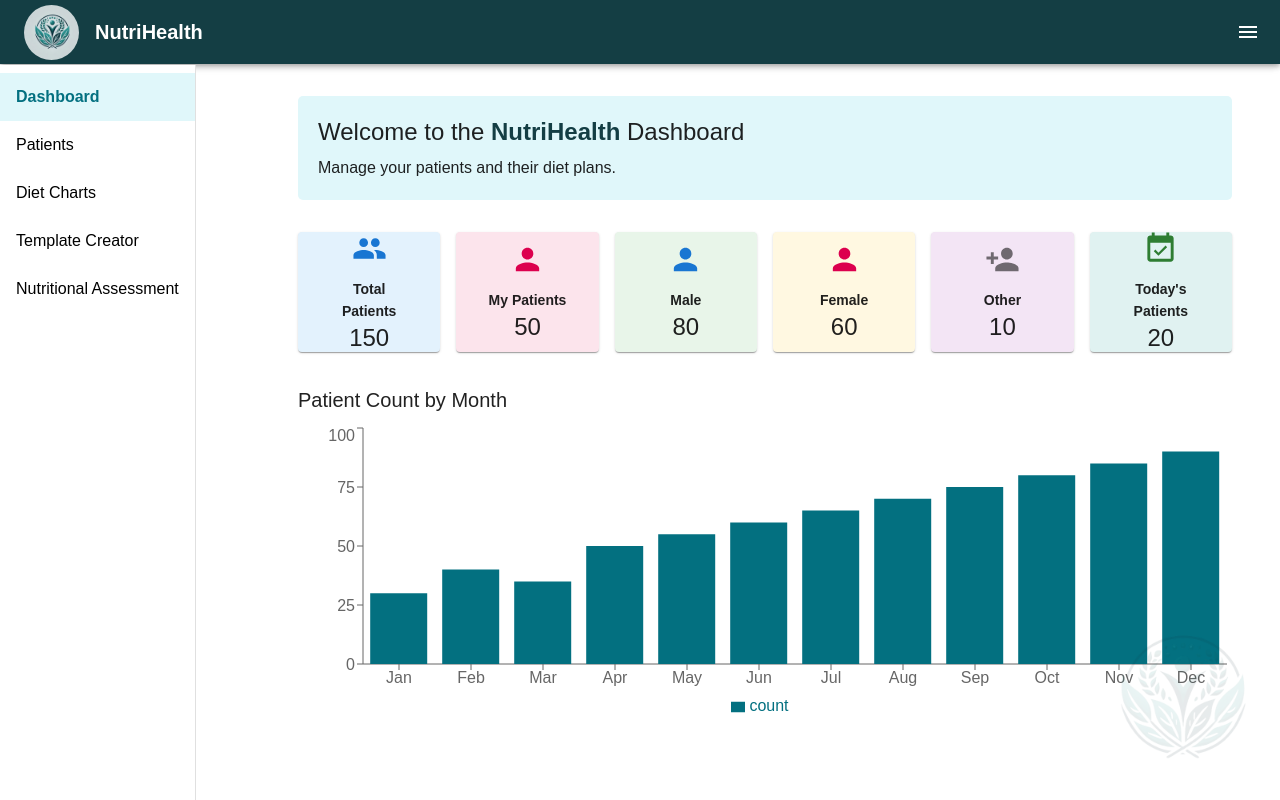
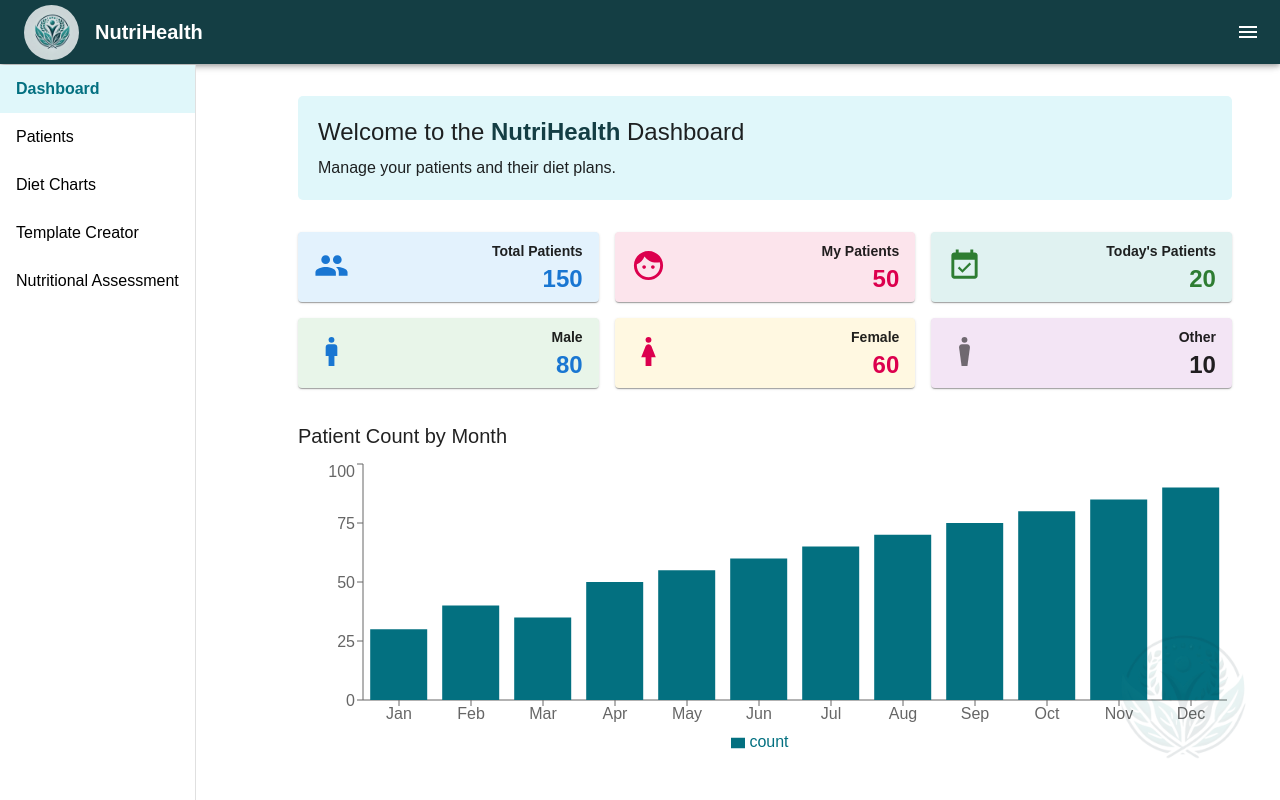
Before and after one commit to rahmansadaf46/diet-nutrition-module, a React (Vite) app: page /dashboard in a window 1280 px wide. Built offline with nearby package versions, Linux system fonts and the light colour scheme.

Commit message:
dashboard update

```diff
--- a/src/components/DietChart.tsx
+++ b/src/components/DietChart.tsx
@@ -19,9 +19,9 @@ const localizer = momentLocalizer(moment);
 const meals = [
     { name: "Breakfast", time: "08:00 AM" },
     { name: "Mid-Morning Snack", time: "10:00 AM" },
-    { name: "Lunch", time: "13:00 PM" },
-    { name: "Evening Snack", time: "15:00 PM" },
-    { name: "Dinner", time: "20:00 PM" },
+    { name: "Lunch", time: "01:00 PM" },
+    { name: "Evening Snack", time: "05:00 PM" },
+    { name: "Dinner", time: "08:00 PM" },
 ];
 
 const DietChart = () => {
@@ -29,6 +29,7 @@ const DietChart = () => {
     const [selectedTemplate, setSelectedTemplate] = useState("");
     const [modalOpen, setModalOpen] = useState(false);
     const [selectedEvent, setSelectedEvent] = useState<any>(null);
+    const [modalLabel, setModalLabel] = useState("");
     const [updatedLabel, setUpdatedLabel] = useState("");
     const [startDate, setStartDate] = useState("");
     const [endDate, setEndDate] = useState("");
@@ -57,25 +58,41 @@ const DietChart = () => {
 
             meals.forEach((meal: any) => {
                 if (dietData[dayName]?.[meal.name]) {
+                    // Extract the time parts from meal.time (e.g., "08:00 AM")
+                    const [timePart, meridiem] = meal.time.split(" ");
+                    const [hourStr, minuteStr] = timePart.split(":");
+                    let hour = parseInt(hourStr, 10);
+                    const minute = parseInt(minuteStr, 10);
+
+                    // Convert to 24-hour format if needed
+                    if (meridiem === "PM" && hour !== 12) {
+                        hour += 12;
+                    } else if (meridiem === "AM" && hour === 12) {
+                        hour = 0;
+                    }
+
+                    // Set the start time using the parsed hour and minute.
+                    const startTime = moment(formattedDate).set({ hour, minute });
+
+                    // Create the event with a 1-hour duration.
                     newEvents.push({
                         id: `${formattedDate}-${meal.name}`,
-                        title: dietData[dayName][meal.name],
-                        start: moment(formattedDate).set({
-                            hour: parseInt(meal.time.split(":"), 10),
-                            minute: parseInt(meal.time.split(":"), 10),
-                        }).toDate(),
-                        end: moment(formattedDate).add(1, "hour").toDate(),
+                        title: `${meal.name}: ${dietData[dayName][meal.name]}`,
+                        start: startTime.toDate(),
+                        end: moment(startTime).add(1, "hour").toDate(),
                     });
                 }
             });
+
         }
-
+        console.log(newEvents);
         setEvents(newEvents);
     };
 
     const handleEventClick = (event: any) => {
         setSelectedEvent(event);
-        setUpdatedLabel(event.title);
+        setModalLabel(event.title.split(":")[0]);
+        setUpdatedLabel(event.title.split(":")[1]);
         setModalOpen(true);
     };
 
@@ -87,7 +104,7 @@ const DietChart = () => {
     const handleUpdateEvent = () => {
         if (selectedEvent) {
             const updatedEvents = events.map((event: any) =>
-                event.id === selectedEvent.id ? { ...event, title: updatedLabel } : event
+                event.id === selectedEvent.id ? { ...event, title: `${modalLabel}:${updatedLabel}` } : event
             );
             setEvents(updatedEvents);
             handleModalClose();
@@ -152,7 +169,7 @@ const DietChart = () => {
                         p: 4,
                     }}
                 >
-                    <h3>Edit Meal Plan</h3>
+                    <h3>Edit {modalLabel} Meal Plan</h3>
                     <TextField
                         fullWidth
                         label="Meal"
--- a/src/components/Sidebar.tsx
+++ b/src/components/Sidebar.tsx
@@ -16,7 +16,7 @@ const Sidebar: React.FC = () => {
 
     return (
         <Drawer variant="permanent" sx={{ width: 250, flexShrink: 0, }}>
-            <List>
+            <List sx={{mt:-1}}>
                 {menuItems.map((item) => (
                     <ListItem
                         key={item.name}
--- a/src/pages/Dashboard.tsx
+++ b/src/pages/Dashboard.tsx
@@ -1,15 +1,15 @@
-import { EventAvailable, People, Person, PersonAdd } from "@mui/icons-material";
+import { EventAvailable, Face, Man, Man4, People, Woman } from "@mui/icons-material";
 import { Box, Card, CardContent, Container, Grid, Typography } from "@mui/material";
 import React from "react";
 import { Bar, BarChart, Legend, ResponsiveContainer, Tooltip, XAxis, YAxis } from "recharts";
 
 const patientData = [
-    { name: "Total Patients", count: 150, icon: <People fontSize="large" color="primary" />, color: "#E3F2FD" },
-    { name: "My Patients", count: 50, icon: <Person fontSize="large" color="secondary" />, color: "#FCE4EC" },
-    { name: "Male", count: 80, icon: <Person fontSize="large" color="primary" />, color: "#E8F5E9" },
-    { name: "Female", count: 60, icon: <Person fontSize="large" color="secondary" />, color: "#FFF8E1" },
-    { name: "Other", count: 10, icon: <PersonAdd fontSize="large" color="action" />, color: "#F3E5F5" },
-    { name: "Today's Patients", count: 20, icon: <EventAvailable fontSize="large" color="success" />, color: "#E0F2F1" }
+    { name: "Total Patients", count: 150, icon: <People fontSize="large" color="primary" />, color: "#E3F2FD", textColor: "primary" },
+    { name: "My Patients", count: 50, icon: <Face fontSize="large" color="secondary" />, color: "#FCE4EC", textColor: "secondary" },
+    { name: "Today's Patients", count: 20, icon: <EventAvailable fontSize="large" color="success" />, color: "#E0F2F1", textColor: "success" },
+    { name: "Male", count: 80, icon: <Man fontSize="large" color="primary" />, color: "#E8F5E9", textColor: "primary" },
+    { name: "Female", count: 60, icon: <Woman fontSize="large" color="secondary" />, color: "#FFF8E1", textColor: "secondary" },
+    { name: "Other", count: 10, icon: <Man4 fontSize="large" color="action" />, color: "#F3E5F5", textColor: "action" }
 ];
 
 const monthlyPatientData = [
@@ -37,7 +37,7 @@ const monthlyPatientData = [
 const Dashboard: React.FC = () => {
     return (
         <Container>
-            <Box sx={{ background: '#E0F7FA', width: '100%', padding: '20px', borderRadius: '5px', transition: 'background 0.5s ease-in-out', '&:hover': { background: '#B2EBF2' }}}>
+            <Box sx={{ background: '#E0F7FA', width: '100%', padding: '20px', borderRadius: '5px', transition: 'background 0.5s ease-in-out', '&:hover': { background: '#B2EBF2' } }}>
                 <Typography variant="h5" gutterBottom>
                     Welcome to the <span style={{ fontWeight: 'bold', color: '#143E44' }}>NutriHealth</span> Dashboard
                 </Typography>
@@ -46,12 +46,18 @@ const Dashboard: React.FC = () => {
 
             <Grid container spacing={2} sx={{ marginTop: 2 }}>
                 {patientData.map((item, index) => (
-                    <Grid item xs={12} sm={6} md={4} lg={2} key={index}>
-                        <Card sx={{ textAlign: 'center', padding: '10px', background: item.color, display: 'flex', flexDirection: 'column', alignItems: 'center', justifyContent: 'center', height: '120px' }}>
-                            <CardContent sx={{pt:3}}>
-                                {item.icon}
-                                <Typography variant="h6" sx={{ fontSize: '14px', fontWeight: 'bold', marginTop: '5px' }}>{item.name}</Typography>
-                                <Typography variant="h5" color="textPrimary">{item.count}</Typography>
+                    <Grid item xs={12} sm={6} md={4} lg={4} key={index}>
+                        <Card sx={{ background: item.color, height:'70px' }}>
+                            <CardContent sx={{mt:-1}}>
+                                <Box sx={{display:'flex', justifyContent:'start'}}>
+                                    <Box sx={{display:'flex', justifyContent:'start', mt:1}}>
+                                        {item.icon}
+                                    </Box>
+                                    <Box sx={{textAlign:'right', width:'100%'}}>
+                                        <Typography variant="h6" sx={{ fontSize: '14px', fontWeight: 'bold' }}>{item.name}</Typography>
+                                        <Typography variant="h5" color={item.textColor}><b>{item.count}</b></Typography>
+                                    </Box>
+                                </Box>
                             </CardContent>
                         </Card>
                     </Grid>
```
Also changed, not shown: src/pages/Home.tsx (deleted).
